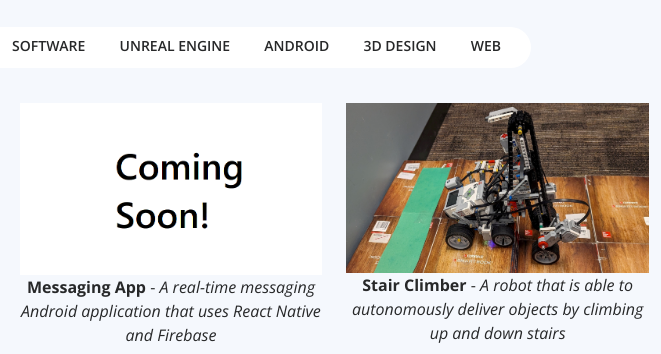
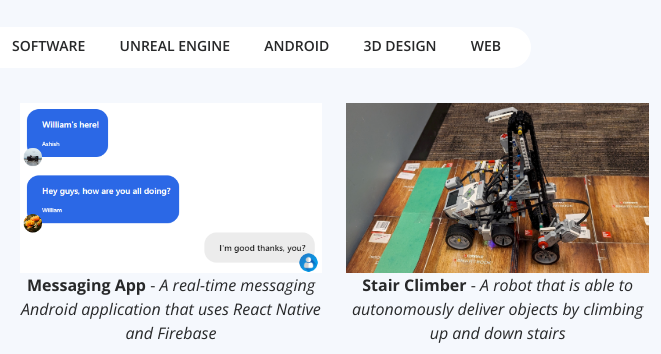
Before and after one commit to AshishA26/AshishA26.github.io, a plain HTML site: page index.html in a window 1280 px wide. Shown: the part 2003-2357 px from the top of the page, 619-1280 px from the left. Drawn offline with nearby package versions, Linux system fonts and the light colour scheme.

Commit message:
Update website

```diff
--- a/index.html
+++ b/index.html
@@ -306,9 +306,9 @@
           <!-- ======= Messaging App ======= -->
           <div class="col-lg-4 col-md-6 portfolio-item filter-software filter-android filter-web">
             <div class="portfolio-wrap">
-              <img src="assets/img/projectPics/ComingSoon.png" class="img-fluid" alt="">
+              <img src="assets/img/projectPics/Messaging2.png" class="img-fluid" alt="">
               <div class="portfolio-links">
-                <a href="assets/img/projectPics/ComingSoon.png" data-gallery="portfolioGallery"
+                <a href="assets/img/projectPics/Messaging.png" data-gallery="portfolioGallery"
                   class="portfolio-lightbox"><i class="bx bx-plus"></i></a>
                 <a href="https://github.com/AshishA26/Messaging_App" title="More Details"><i class="bx bx-link">
                   </i></a>
```
Also changed, not shown: assets/img/projectPics/Messaging.png (added), assets/img/projectPics/Messaging2.png (added).
